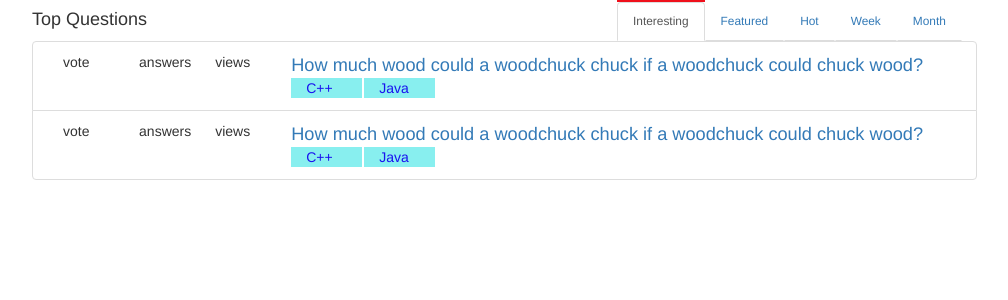
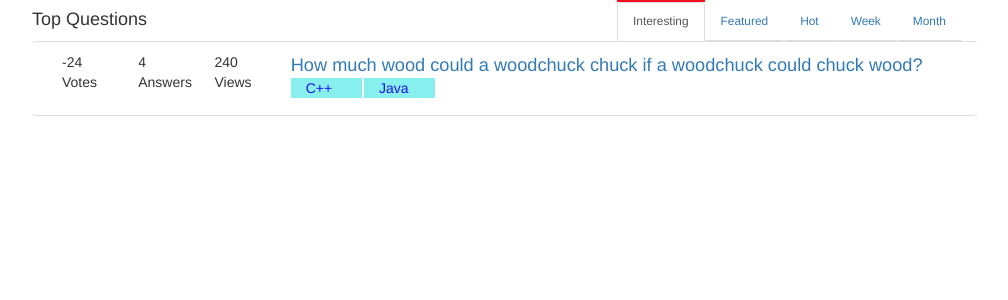
Before and after one commit to alex-B-Ly/so-clone, a PHP site: page / in a window 1280 px wide. Shown: the top 300 px of the page, without its empty margins (38-1046 px from the left). Run offline with PHP 8.4, Linux system fonts and the light colour scheme.

Commit message:
figured out left section of questions, have to center numbers

```diff
--- a/css/style.css
+++ b/css/style.css
@@ -10,7 +10,9 @@
 }
 
 .test2{
-  height: 70px;
+  height: 75px;
+  border-left: 0;
+  border-right: 0;
 }
 
 .vote,
--- a/index.html
+++ b/index.html
@@ -35,29 +35,30 @@
       <ul class="list-group">
 
         <li class="list-group-item test2">
-          <div class="col-md-1 vote">vote</div>
-          <div class="col-md-1 answers">answers</div>
-          <div class="col-md-1 views">views</div>
-          <div class="col-md-9 question-wrap">
+          <div class="col-md-1 vote">
             <div class="row">
-              <div class="col-md-12">
-                <a class="question" href="#">How much wood could a woodchuck chuck if a woodchuck could chuck wood?</a>
-              </div>
+              <div class="col-md-12">-24</div>
             </div>
             <div class="row">
-              <div class="col-md-8 tags">
-                <div class="col-md-2 tag">C++</div>
-                <div class="col-md-2 tag">Java</div>
-              </div>
-              <div class="col-md-4"></div>
+              <div class="col-md-12">Votes</div>
             </div>
           </div>
-        </li>
-
-        <li class="list-group-item test2">
-          <div class="col-md-1 vote">vote</div>
-          <div class="col-md-1 answers">answers</div>
-          <div class="col-md-1 views">views</div>
+          <div class="col-md-1 answers">
+            <div class="row">
+              <div class="col-md-12">4</div>
+            </div>
+            <div class="row">
+              <div class="col-md-12">Answers</div>
+            </div>
+          </div>
+          <div class="col-md-1 views">
+            <div class="row">
+              <div class="col-md-12">240</div>
+            </div>
+            <div class="row">
+              <div class="col-md-12">Views</div>
+            </div>
+          </div>
           <div class="col-md-9 question-wrap">
             <div class="row">
               <div class="col-md-12">
```
